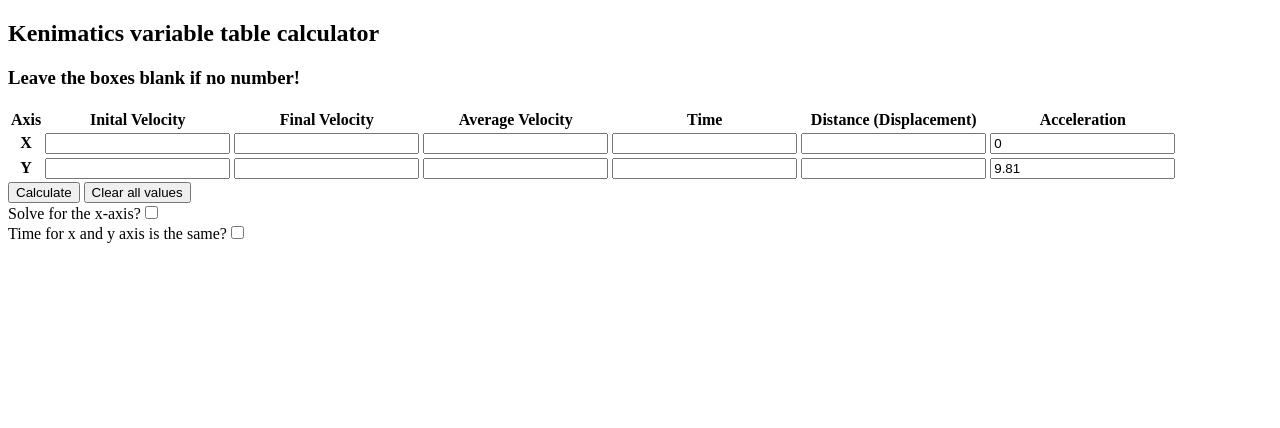
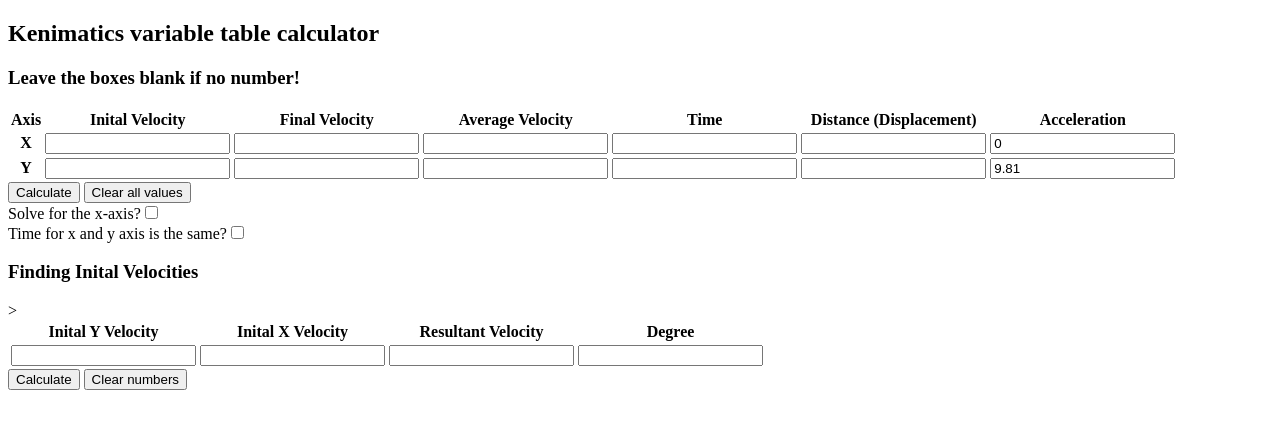
Before and after one commit to ChinnyChilla/chinny-school-website, a website: page kenimatics-calculator/kenimatics-calculator.html in a window 1280 px wide. Drawn offline with Linux system fonts and the light colour scheme.

Commit message:
added the blank slots on the html page for degree computing

```diff
--- a/kenimatics-calculator/kenimatics-calculator.html
+++ b/kenimatics-calculator/kenimatics-calculator.html
@@ -4,29 +4,13 @@
     <meta charset="UTF-8">
     <meta name="viewport" content="width=device-width, initial-scale=1.0">
     <title>Project 1</title>
-    <script type="text/javascript" src="kenimatics-calculator.js"></script>
+    <script type="text/javascript" src="kenimatics-calculator.js" defer></script>
+    <script type="text/javascript"></script>
 
 </head>
 <body>
     <h2>Kenimatics variable table calculator</h2>
     <h3>Leave the boxes blank if no number!</h3>
-    <!-- <form name="Kenimatics calculator" id="Kenimatics">
-        Inital Velocity (m/s): <input type="number" name="inital_velocity" id="inital_velocity">
-        <br>
-        Final Velocity (m/s): <input type="number" name="final_velocity" id="final_velocity">
-        <br>
-        Average Velocity (m/s): <input type="number" name="average_velocity" id="average_velocity">
-        <br>
-        Time (s): <input type="number" name="time" id="time">
-        <br>
-        Distance (m): <input type="number" name="distance" id="distance">
-        <br>
-        Acceleration (m/s^2) <input type="number" name="Acceleration" id="acceleration">
-        <br>
-        <input type="button" value="Calculate" id="calculate">
-        <input type="reset" value="Clear all values">
-    </form> -->
-    <!-- <br> -->
     <form name="Kenimatics calculator table" id="KenimaticsTable">
         <table>
             <tr>
@@ -65,5 +49,24 @@
         Time for x and y axis is the same?<input type="checkbox" id="same-xy-time">
 
     </form>
+    <h3>Finding Inital Velocities</h3>>
+    <form>
+        <table>
+            <tr>
+                <th>Inital Y Velocity</th>
+                <th>Inital X Velocity</th>
+                <th>Resultant Velocity</th>
+                <th>Degree</th>
+            </tr>
+            <tr>
+                <th><input type="number" name="inital-y-velocity" id="degree-inital-y"></th>
+                <th><input type="number" name="inital-x-velocity" id="degree-inital-x"></th>
+                <th><input type="number" name="resultant-velocity" id="degree-resultant"></th>
+                <th><input type="number" name="degree" id="degree-degree"></th>
+            </tr>
+        </table>
+        <input type="button" value="Calculate" id="degreeCalculate">
+        <input type="reset" value="Clear numbers">
+    </form>
 </body>
 </html>
--- a/kenimatics-calculator/kenimatics-calculator.js
+++ b/kenimatics-calculator/kenimatics-calculator.js
@@ -1,6 +1,7 @@
 
 window.onload = function () {
     var submitButton = document.getElementById('calculate')
+    var degreeSubmit = document.getElementById('degreeCalculate')
 
     submitButton.onclick = function () {
         console.log("Executing script");
```
